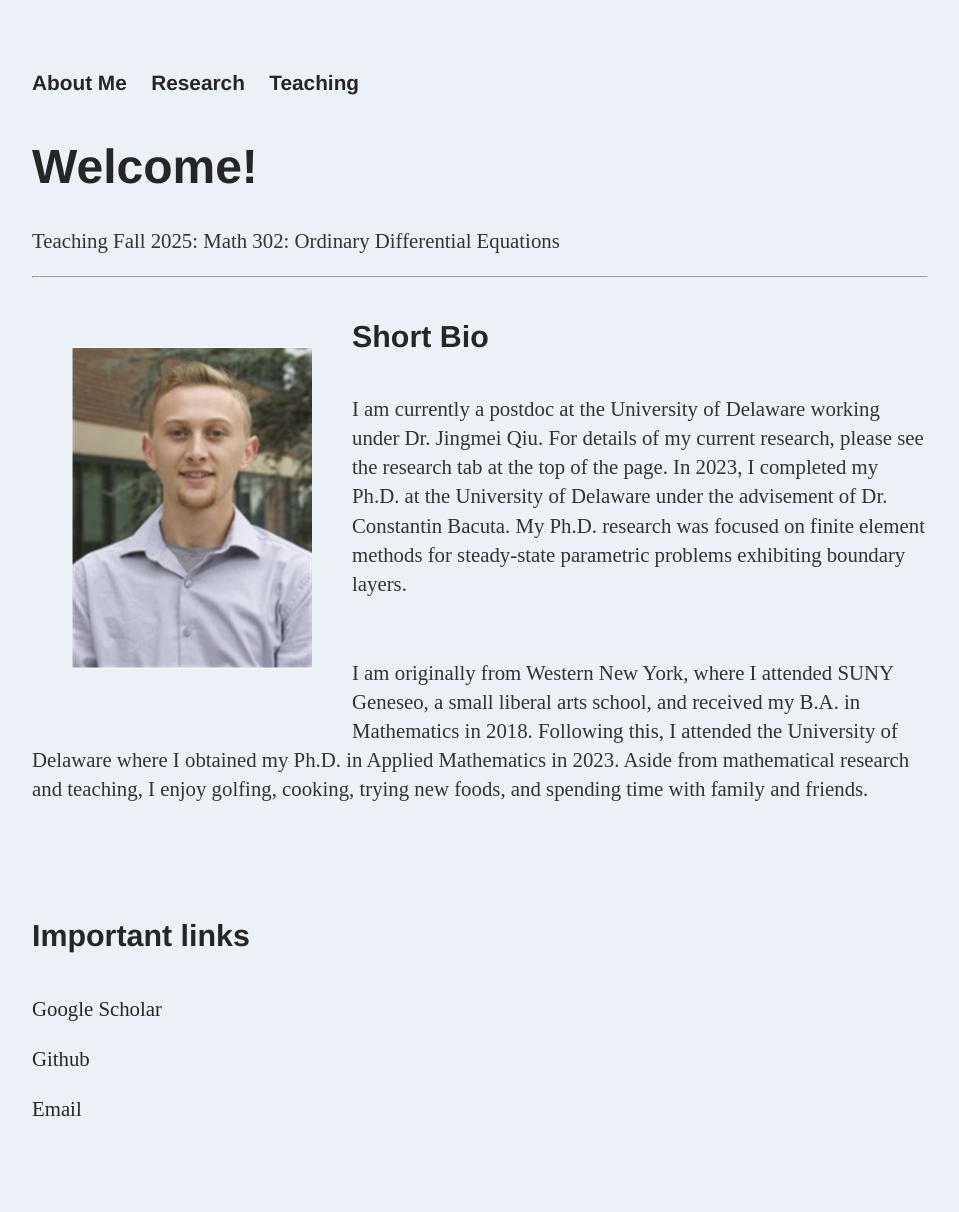
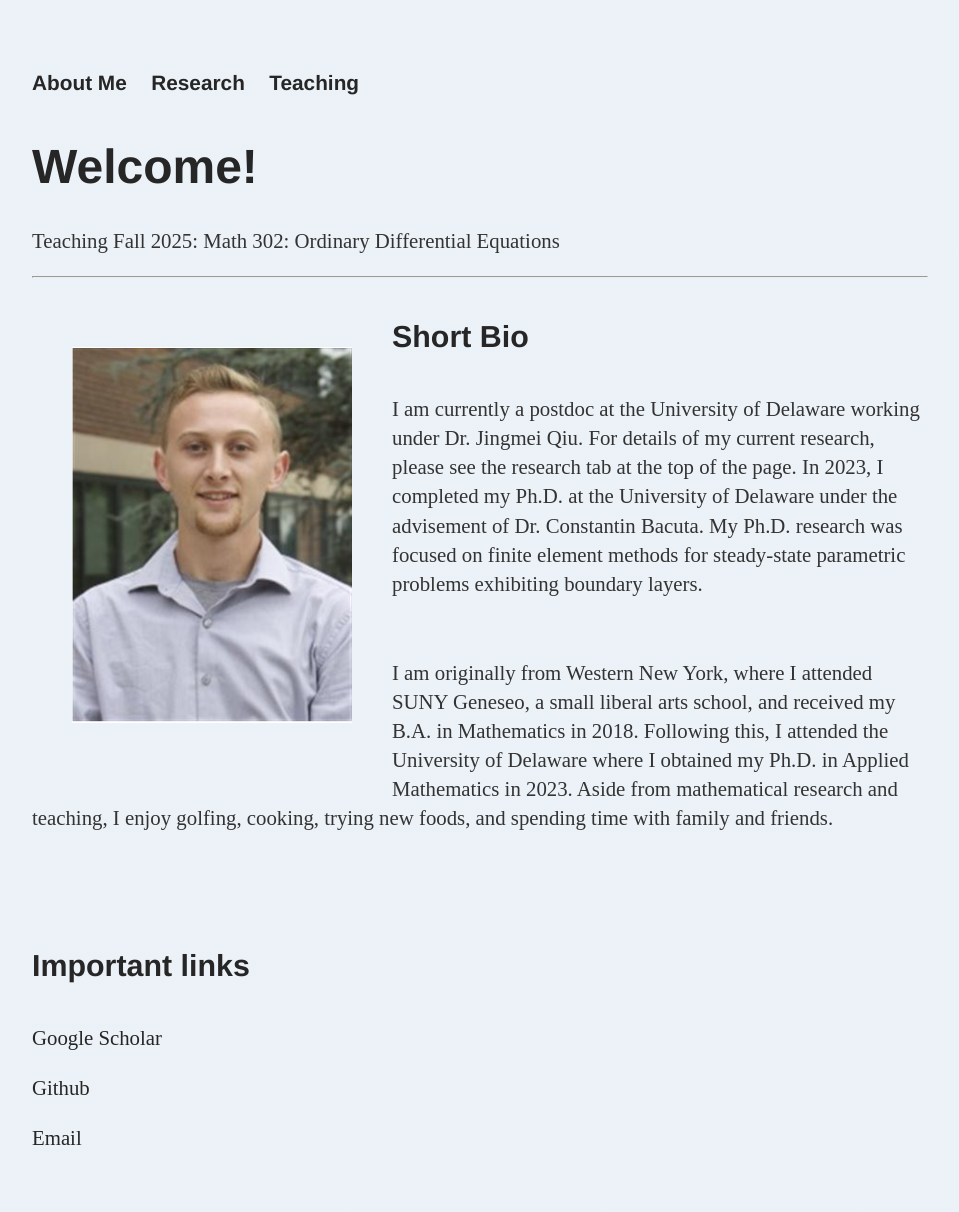
Before and after one commit to dhayes95/dhayes95.github.io, a Jekyll site: the page built from index.html, in a window 1280 px wide. Shown: the whole page, without its empty margins (160-1119 px from the left). Built offline with Jekyll 4.4.1, drawn with Linux system fonts in a browser that asks for light colours; before the commit the page ends 1183 px from its top, so only the background shows below that.

Commit message:
Update index.html

```diff
--- a/index.html
+++ b/index.html
@@ -9,7 +9,7 @@ title: Dan Hayes
 	<hr>
 
 
-	<p style="padding:40px; float:left;"><img src="HeadShotDan.PNG" height= "auto" width="240"></p>
+	<p style="padding:40px; float:left;"><img src="HeadShotDan.PNG" height= "auto" width="280"></p>
 	<h4>Short Bio</h4>
 	<p>
 	I am currently a postdoc at the University of Delaware working under Dr. Jingmei Qiu. For details of my current research, please see the research tab at the top of the page. In 2023, I completed my Ph.D. at the University of Delaware under the advisement of Dr. Constantin Bacuta.
```
